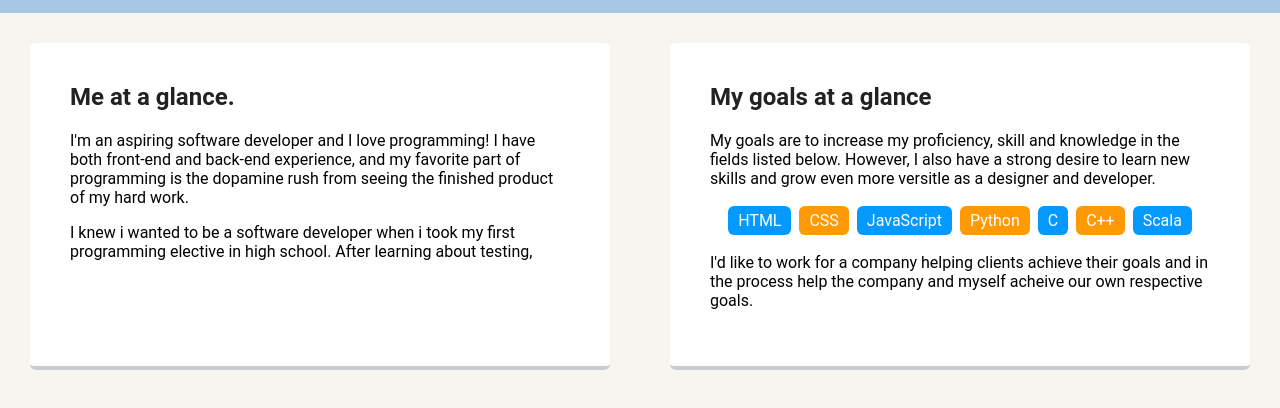
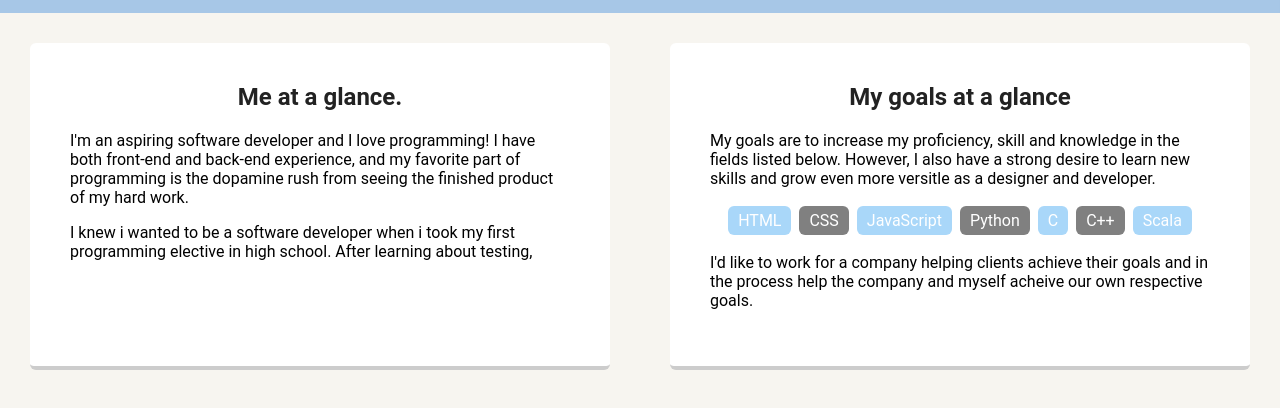
Before and after one commit to maxLakhman/Max-s-Website, a website: page index.html in a window 1280 px wide. Shown: the part 362-770 px from the top of the page. Drawn offline with Linux system fonts and the light colour scheme.

Commit message:
fixed up the color pallette

```diff
--- a/style.css
+++ b/style.css
@@ -75,7 +75,9 @@ header .profile-image:hover {
 h1 {
     font-size: 24px;
 }
-
+h2 {
+    text-align: center;
+}
 .cards {
     display: flex;
 }
@@ -85,11 +87,14 @@ h1 {
     float: left;
     margin: 30px;
     padding: 20px 40px 40px;
-    text-align: left;
+    text-align: center;
     background: #fff;
     border-bottom: 4px solid #ccc;
     border-radius: 6px;
     transition: all .5s;
+}
+.card {
+    text-align: left;
 }
 
 .card:hover {
@@ -104,12 +109,12 @@ ul.skills {
 .skills li {
     border-radius: 6px;
     display: inline-block;
-    background: #ff9904;
+    background: gray;
     color: white;
     padding: 5px 10px;
     margin: 2px;
 }
 
 .skills li:nth-child(odd) {
-    background: #0399ff;
+    background: #a9d7f9;
 }
```
